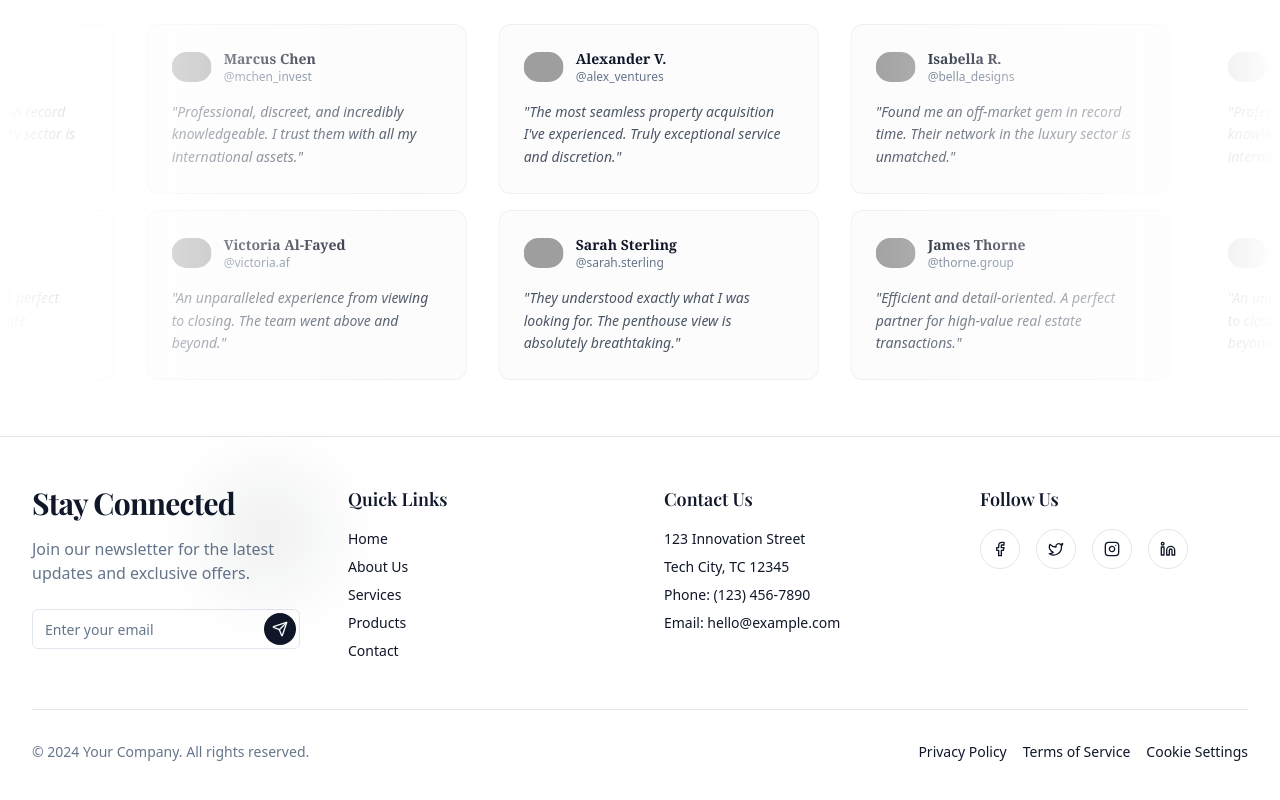
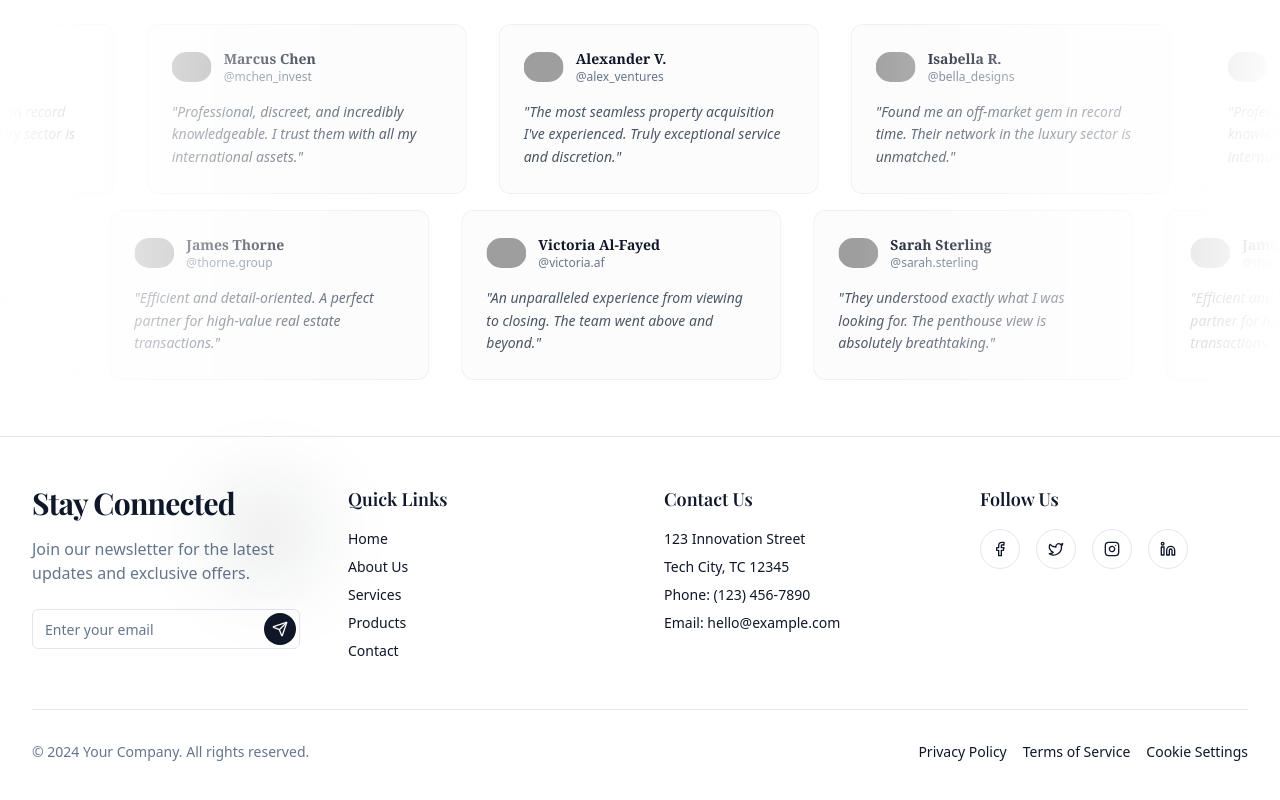
Before and after one commit to GubbiGubbster/realestate-preview, a Next.js app: page / in a window 1280 px wide. Shown: the part 1749-2549 px from the top of the page. Built offline with nearby package versions, Linux system fonts and the light colour scheme; grey boxes are pictures that could not be loaded; a web font is replaced by a local one.

Commit message:
Fix marquee scrolling direction by using explicit utility classes

```diff
--- a/app/globals.css
+++ b/app/globals.css
@@ -26,6 +26,14 @@
 
 .animate-marquee-vertical {
   animation: marquee-vertical var(--duration) linear infinite;
+}
+
+.animate-reverse {
+  animation-direction: reverse;
+}
+
+.paused {
+  animation-play-state: paused;
 }
 
 /* Keyframes must be defined globally for some Tailwind configurations */
--- a/components/ui/marquee.tsx
+++ b/components/ui/marquee.tsx
@@ -39,8 +39,8 @@ export function Marquee({
                         className={cn("flex shrink-0 justify-around [gap:var(--gap)]", {
                             "animate-marquee flex-row": !vertical,
                             "animate-marquee-vertical flex-col": vertical,
-                            "group-hover:[animation-play-state:paused]": pauseOnHover,
-                            "[animation-direction:reverse]": reverse,
+                            "group-hover:paused": pauseOnHover,
+                            "animate-reverse": reverse,
                         })}
                     >
                         {children}
```
